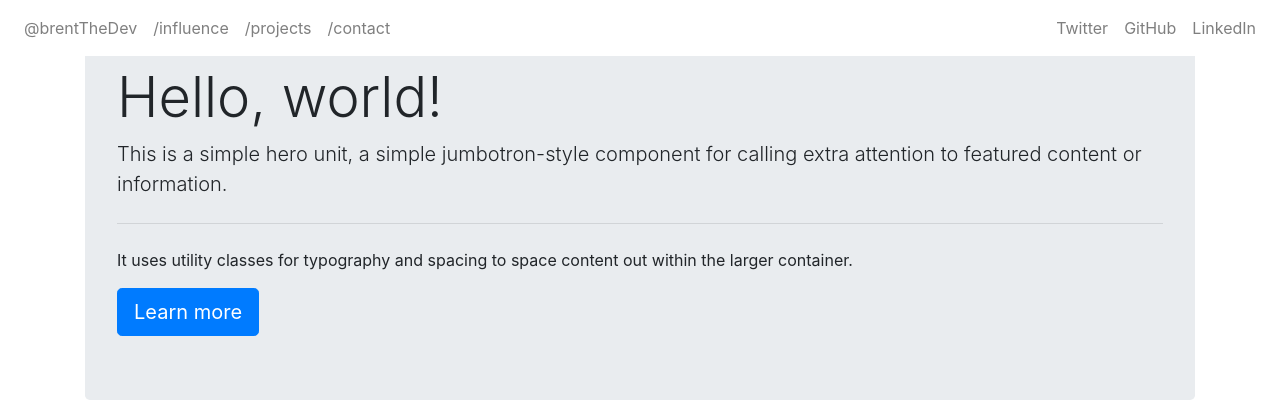
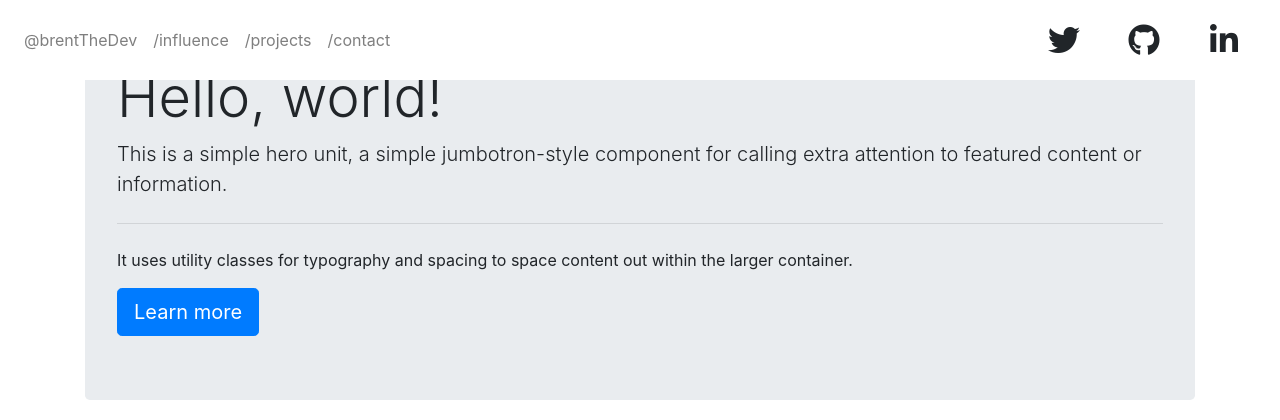
Before and after one commit to brentTheDev/brent-pwp, a PHP site: page / in a window 1280 px wide. Shown: the top 420 px of the page. Run offline with PHP 8.4, Linux system fonts and the light colour scheme; some libraries are stand-ins or nearby versions.

Commit message:
Incorporated font awesome icons into navbar

```diff
--- a/public_html/index.php
+++ b/public_html/index.php
@@ -7,10 +7,15 @@
 		<!-- Bootstrap CSS -->
 		<link rel="stylesheet" href="https://stackpath.bootstrapcdn.com/bootstrap/4.1.1/css/bootstrap.min.css" integrity="sha384-WskhaSGFgHYWDcbwN70/dfYBj47jz9qbsMId/iRN3ewGhXQFZCSftd1LZCfmhktB" crossorigin="anonymous">
 
+		<!--Font Awesome-->
+		<link rel="stylesheet" href="https://use.fontawesome.com/releases/v5.0.13/css/all.css" integrity="sha384-DNOHZ68U8hZfKXOrtjWvjxusGo9WQnrNx2sqG0tfsghAvtVlRW3tvkXWZh58N9jp" crossorigin="anonymous">
+
 		<!-- Bootstrap JS -->
 		<script src="https://cdnjs.cloudflare.com/ajax/libs/jquery/3.3.1/jquery.min.js"></script>
 		<script src="https://cdnjs.cloudflare.com/ajax/libs/popper.js/1.14.3/umd/popper.min.js" integrity="sha384-ZMP7rVo3mIykV+2+9J3UJ46jBk0WLaUAdn689aCwoqbBJiSnjAK/l8WvCWPIPm49" crossorigin="anonymous"></script>
 		<script src="https://stackpath.bootstrapcdn.com/bootstrap/4.1.1/js/bootstrap.min.js" integrity="sha384-smHYKdLADwkXOn1EmN1qk/HfnUcbVRZyYmZ4qpPea6sjB/pTJ0euyQp0Mk8ck+5T" crossorigin="anonymous"></script>
+
+
 
 	</head>
 	<body>
@@ -37,15 +42,24 @@
 							</li>
 						</ul>
 					</div>
-					<ul class="navbar-nav ml-auto">
-						<li class="nav-item">
-							<a class="nav-link" href="#">Twitter</a>
+					<ul class="nav ml-left">
+						<li>
+						  <span class="fa-stack fa-2x">
+						  <i class="fas fa-stack-2x"></i>
+						  <i class="fab fa-twitter fa-stack-1x"></i>
+						  </span>
 						</li>
-						<li class="nav-item">
-							<a class="nav-link" href="#">GitHub</a>
+						<li>
+						  <span class="fa-stack fa-2x">
+							 <i class="fas fa-stack-2x"></i>
+							 <i class="fab fa-github fa-stack-1x"></i>
+						  </span>
 						</li>
-						<li class="nav-item">
-							<a class="nav-link" href="#" >LinkedIn</a>
+						<li>
+						  <span class="fa-stack fa-2x">
+							 <i class="fas fa-stack-2x"></i>
+							 <i class="fab fa-linkedin-in fa-stack-1x"></i>
+						  </span>
 						</li>
 					</ul>
 				</nav>
```
